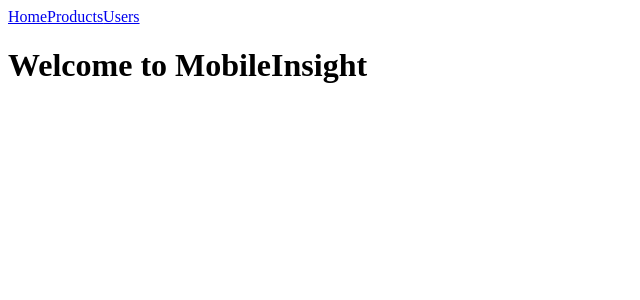
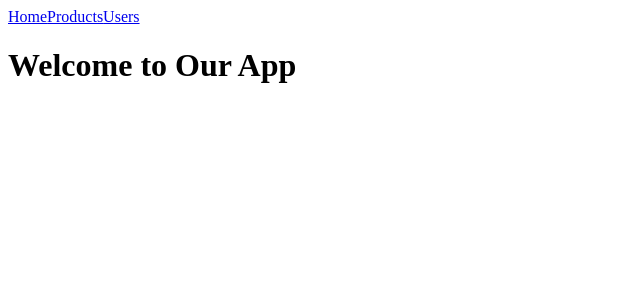
Before and after one commit to SimonNguthuM/MobileInsight, a React (Create React App) app in the folder client/: page / in a window 1280 px wide. Shown: the top 300 px of the page, without its empty margins (0-640 px from the left). Built offline with nearby package versions, Linux system fonts and the light colour scheme.

Commit message:
experiment

```diff
--- a/client/src/components/Home.js
+++ b/client/src/components/Home.js
@@ -1,7 +1,7 @@
-import React from 'react';
+import React from "react";
 
 const Home = () => {
-    return <h1>Welcome to MobileInsight</h1>;
+  return <h1>Welcome to Our App</h1>;
 };
 
 export default Home;
```
